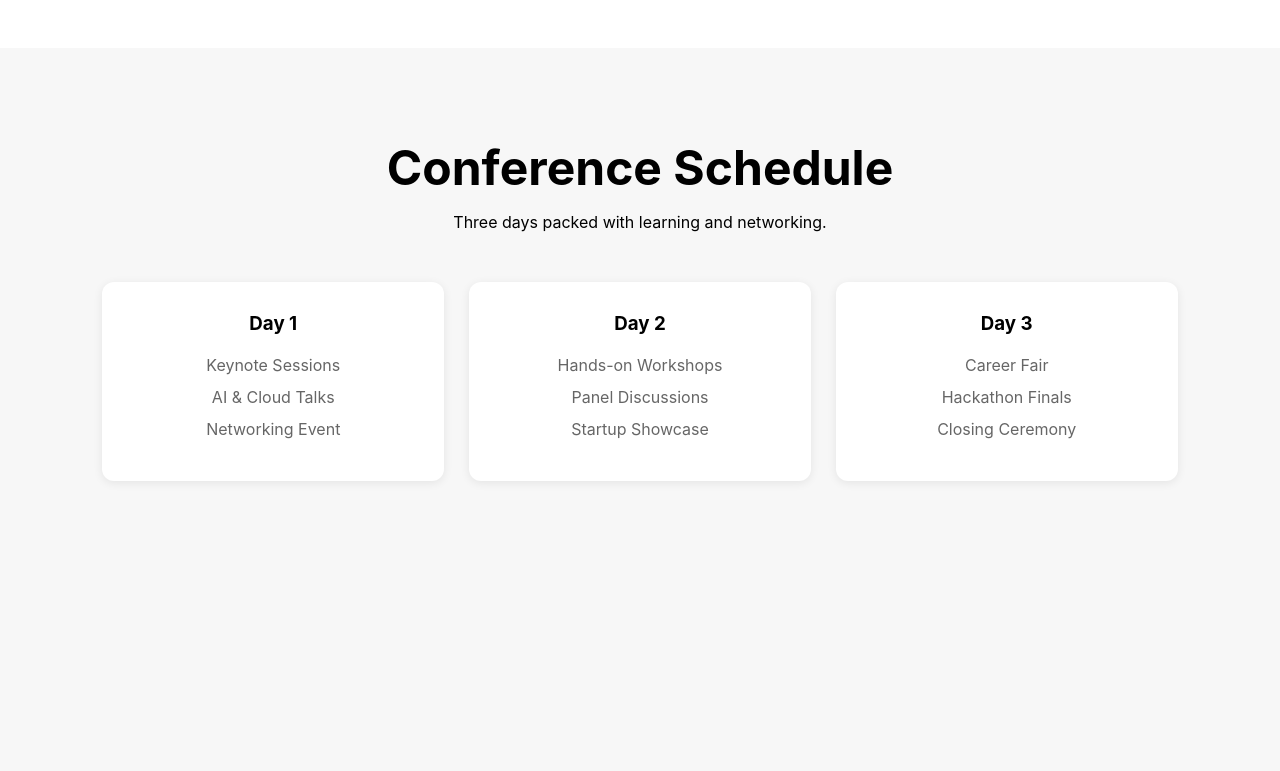
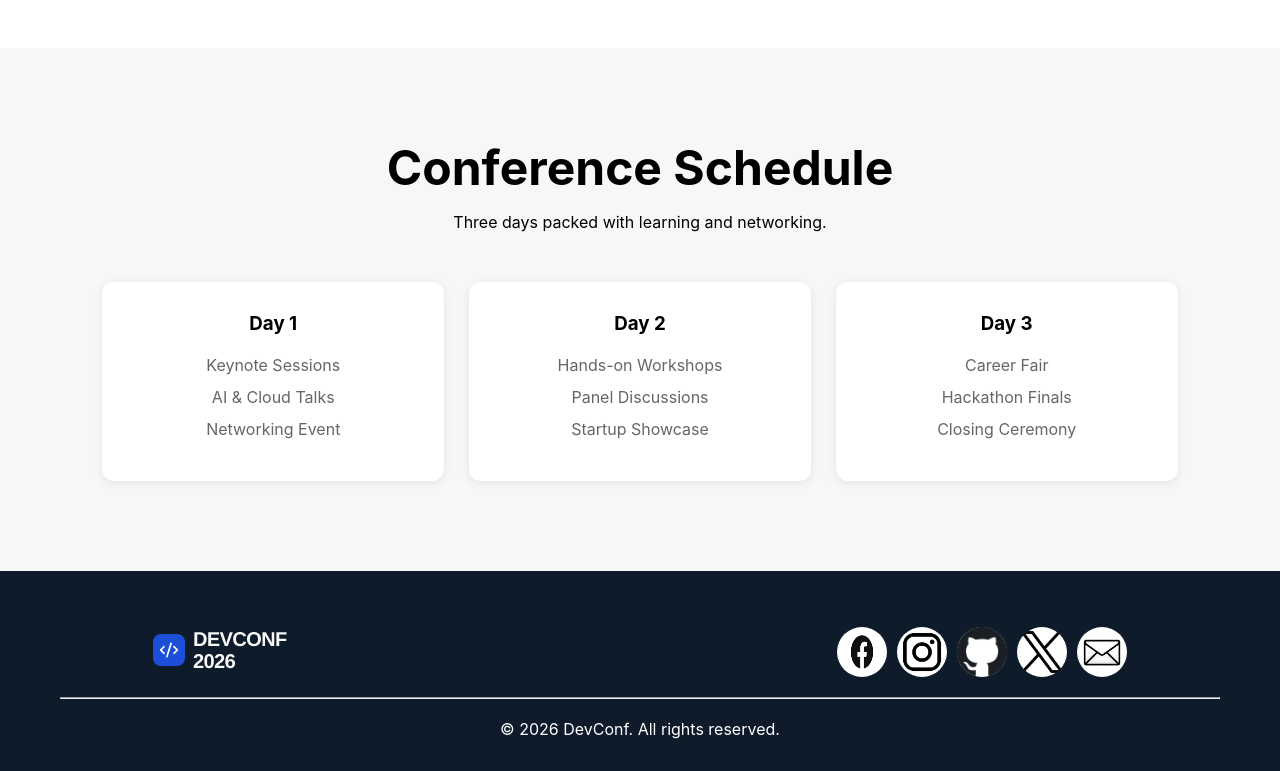
Before and after one commit to saifur18234/B14-A01, a plain HTML site: page index.html in a window 1280 px wide. Shown: the part 2613-3384 px from the top of the page. Before the commit the page ends 3184 px from the top, so only its background shows below. Drawn offline with Linux system fonts and the light colour scheme.

Commit message:
Fotter & Placeholder Section added

```diff
--- a/index.html
+++ b/index.html
@@ -1,18 +1,18 @@
-<!DOCTYPE html>
+<!doctype html>
 <html lang="en">
 
 <head>
-    <meta charset="UTF-8">
-    <meta name="viewport" content="width=device-width, initial-scale=1.0">
+    <meta charset="UTF-8" />
+    <meta name="viewport" content="width=device-width, initial-scale=1.0" />
     <title>B14-A01-DevConf-2026</title>
-    <link rel="stylesheet" href="./style.css">
+    <link rel="stylesheet" href="./style.css" />
 </head>
 
 <body>
     <nav>
         <!-- left side -->
         <div>
-            <img src="./assets/logo.png" alt="logo">
+            <img src="./assets/logo.png" alt="logo" />
         </div>
         <!-- center navigation -->
         <div>
@@ -36,14 +36,16 @@
             <div class="hero-content">
                 <h1>Code. <em>Connect.</em> Create</h1>
 
-                <p>Join 4,000+ engineers, founders, and builders at the premier developer conference of 2026. Three days
-                    of cutting-edge talks, hands-on workshops, and meaningful connections.</p>
+                <p>
+                    Join 4,000+ engineers, founders, and builders at the premier
+                    developer conference of 2026. Three days of cutting-edge talks,
+                    hands-on workshops, and meaningful connections.
+                </p>
 
                 <!-- <a href="#">Register Now</a> -->
                 <button class="register-btn">Register Now</button>
             </div>
         </section>
-
     </header>
 
     <main>
@@ -52,7 +54,7 @@
 
             <div class="speaker-grid">
                 <div class="card">
-                    <img src="./assets/andrej.png" alt="Andrej Karpathy">
+                    <img src="./assets/andrej.png" alt="Andrej Karpathy" />
 
                     <div class="card-content">
                         <p class="bright-blue">AI / ML</p>
@@ -61,7 +63,6 @@
 
                         <p>Pretraining team, Anthropic</p>
                     </div>
-
                 </div>
 
                 <div class="card">
@@ -98,10 +99,9 @@
                         <p>CEO of Microsoft AI</p>
                     </div>
                 </div>
+            </div>
+        </section>
 
-            </div>
-
-        </section>
 
         <div class="price-bg">
             <section>
@@ -118,6 +118,9 @@
                         <h4>STANDARD</h4>
                         <h1>$399</h1>
                         <p>per person</p>
+
+                        <hr />
+
                         <ul>
                             <li>Access to all 3 conference days</li>
                             <li>48 curated technical talks</li>
@@ -132,6 +135,9 @@
                         <h4>Pro</h4>
                         <h1>$749</h1>
                         <p>per person</p>
+
+                        <hr />
+
                         <ul>
                             <li>Everything in Standard</li>
                             <li>Unlimited workshop access</li>
@@ -146,6 +152,9 @@
                         <h4>Team</h4>
                         <h1>$5,999</h1>
                         <p>up to 10 people</p>
+
+                        <hr />
+
                         <ul>
                             <li>Everything in Pro (10 seats)</li>
                             <li>Dedicated team lounge access</li>
@@ -161,18 +170,15 @@
         </div>
 
 
+
         <!-- Missing Section -->
 
         <section class="schedule">
-
             <h2>Conference Schedule</h2>
 
-            <p class="subtitle">
-                Three days packed with learning and networking.
-            </p>
+            <p class="subtitle">Three days packed with learning and networking.</p>
 
             <div class="schedule-box">
-
                 <div class="day">
                     <h3>Day 1</h3>
                     <p>Keynote Sessions</p>
@@ -193,17 +199,38 @@
                     <p>Hackathon Finals</p>
                     <p>Closing Ceremony</p>
                 </div>
+            </div>
+        </section>
 
+    </main>
+
+
+    <!-- Footer -->
+    <footer class="footer-top">
+        <section>
+            <!-- left side -->
+            <div class="footer-logo">
+                <img src="./assets/footer-logo.png" alt="Footer Logo" />
             </div>
 
+            <!-- right side -->
+            <div class="social-links">
+                <a class="social-link" href="https://www.facebook.com"><img src="./logo/facebook.png"
+                        alt="Facebook Logo" /></a>
+                <a class="social-link" href="https://www.instagram.com"><img src="./logo/insta.png"
+                        alt="Instagram" /></a>
+                <a class="social-link" href="https://www.github.com"><img src="./logo/github.png" alt="Github" /></a>
+                <a class="social-link" href="https://www.x.com"><img src="./logo/x.png" alt="X" /></a>
+                <a class="social-link" href="https://www.gmail.com"><img src="./logo/mail.png" alt="Mail" /></a>
+            </div>
         </section>
 
+        <hr />
 
+        <p class="copyright">© 2026 DevConf. All rights reserved.</p>
 
+    </footer>
 
-
-
-    </main>
 
 </body>
 
--- a/style.css
+++ b/style.css
@@ -236,7 +236,7 @@ header{
 }
 .price-card ul{
     padding-top: 20px;
-    padding-bottom: 20px;
+    padding-bottom: 30px;
     padding-right: 26px;
     padding-left: 26px;
     font-size: 14px;
@@ -277,6 +277,7 @@ header{
     padding: 32px;
     border-color: #E5E7EB;
     border-radius: 12px;
+
 }
 
 .featured-card h4{
@@ -299,7 +300,7 @@ header{
 
 .featured-card ul{
     padding-top: 20px;
-    padding-bottom: 20px;
+    padding-bottom: 30px;
     padding-right: 26px;
     padding-left: 26px;
     font-size: 14px;
@@ -323,6 +324,7 @@ ul li::marker {
     color: #FFFFFF;
     cursor: pointer;
     transition: 0.2s;
+    /* margin-bottom: 32px; */
 }
 
 .featured-btn:hover{
@@ -365,3 +367,47 @@ ul li::marker {
 }
 
 /* Footer Section */
+
+footer{
+    background-color: #0D1B2A;
+    padding: 56px 60px 32px;
+
+}
+
+footer section{
+    display: flex;
+    justify-content: space-between;
+    align-items: center;
+    gap: 10px;
+    padding-bottom: 20px;
+
+}
+
+footer p{
+    display: flex;
+    justify-content: center;
+    align-items: center;
+    padding-top: 20px;
+    color: #FFFFFF;
+}
+.social-links{
+    display: flex;
+    justify-content: center;
+    align-items: center;
+    gap: 10px;
+}
+.social-link{
+    display: block;
+    width: 50px;
+    height: 50px;
+    border-radius: 100px;
+    display: flex;
+    justify-content: center;
+    align-items: center;
+    overflow: hidden;
+}
+.social-link img{
+    width: 100%;
+    height: 100%;
+    /* object-fit: contain; */
+}
```
Also changed, not shown: 1 other file.
